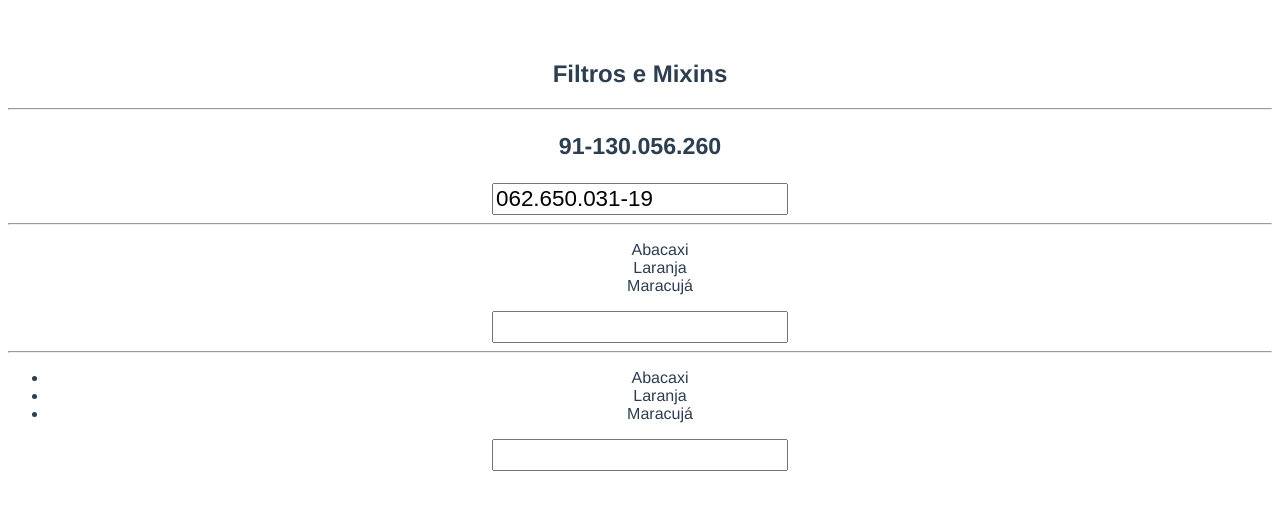
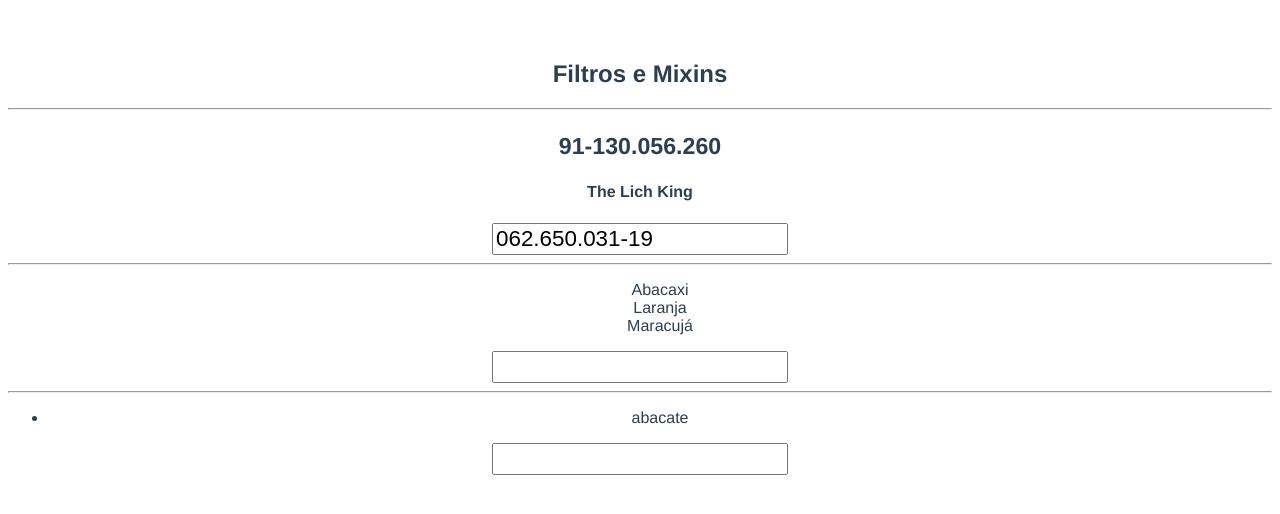
Before and after one commit to italofelipe/vue-diretivas, a Vue app: page / in a window 1280 px wide. Shown: the top 514 px of the page. Built offline with nearby package versions, Linux system fonts and the light colour scheme.

Commit message:
5ª Aula - Implementado o Mixin. Mixin é um pedaço de código que pode ser reutilizado em diferentes partes do seu projeto. Para usar um mixin, basta importá-lo no componente, e registrá-lo usando a notação de Array [nomeDoMixin].

```diff
--- a/src/App.vue
+++ b/src/App.vue
@@ -3,6 +3,7 @@
       <h2>Filtros e Mixins</h2>
       <hr>
       <strong><p>{{cpf | formatarCpf | inverter}}</p></strong>
+      <h4>{{usuariosLogado}}</h4>
       <input type="text" :value="cpf | formatarCpf">
       <hr>
       <Frutas/>
@@ -20,24 +21,22 @@
 </template>
 
 <script>
-    import Frutas from './components/Frutas'
+    import Frutas from './components/Frutas';
+    import frutasMixins from './mixins/frutasMixins';
+    import usuarioMixin from "./mixins/usuarioMixin";
 
 export default {
   name: 'app',
     components: {Frutas},
+    mixins: [frutasMixins, usuarioMixin],
+
     data() {
         return {
             cpf: '06265003119',
-            fruta: '',
-            frutas: ['Abacaxi', 'Laranja', 'Maracujá']
+            frutas: ['abacate']
         }
     },
-    methods: {
-        add() {
-            this.frutas.push(this.fruta);
-            this.fruta = '';
-        }
-    },
+    methods: {},
     filters: {
         formatarCpf(valor) {
             const arr = valor.split('');
--- a/src/components/Frutas.vue
+++ b/src/components/Frutas.vue
@@ -10,20 +10,11 @@
 </template>
 
 <script>
+    import frutasMixins from '../mixins/frutasMixins';
     export default {
         name: "Frutas",
-        data() {
-            return {
-                fruta: '',
-                frutas: ['Abacaxi', 'Laranja', 'Maracujá']
-            }
-        },
-        methods: {
-            add() {
-                this.frutas.push(this.fruta);
-                this.fruta = '';
-            }
-        }
+        mixins: [frutasMixins],
+
     }
 
 </script>
--- /dev/null
+++ b/src/mixins/frutasMixins.js
@@ -0,0 +1,14 @@
+export default {
+    data() {
+        return {
+            fruta: '',
+            frutas: ['Abacaxi', 'Laranja', 'Maracujá']
+        }
+    },
+    methods: {
+        add() {
+            this.frutas.push(this.fruta);
+            this.fruta = '';
+        }
+    }
+}
--- /dev/null
+++ b/src/mixins/usuarioMixin.js
@@ -0,0 +1,7 @@
+export default {
+    computed: {
+        usuariosLogado() {
+            return 'The Lich King'
+        }
+    }
+}
```
